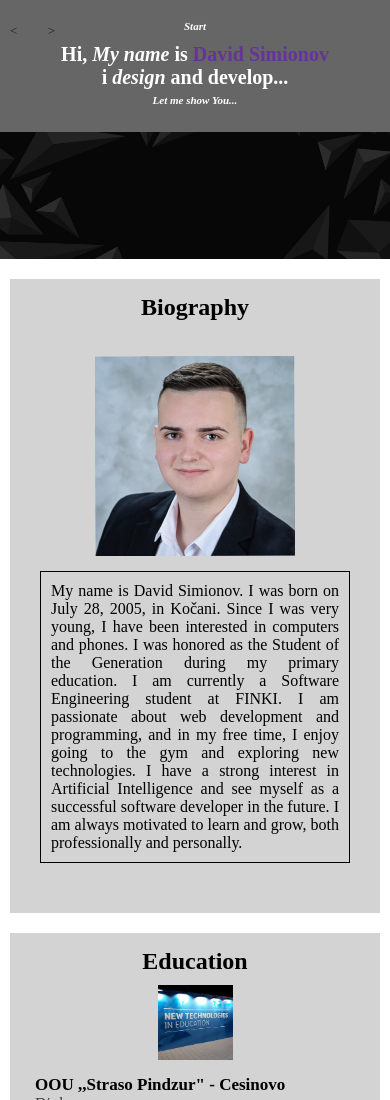
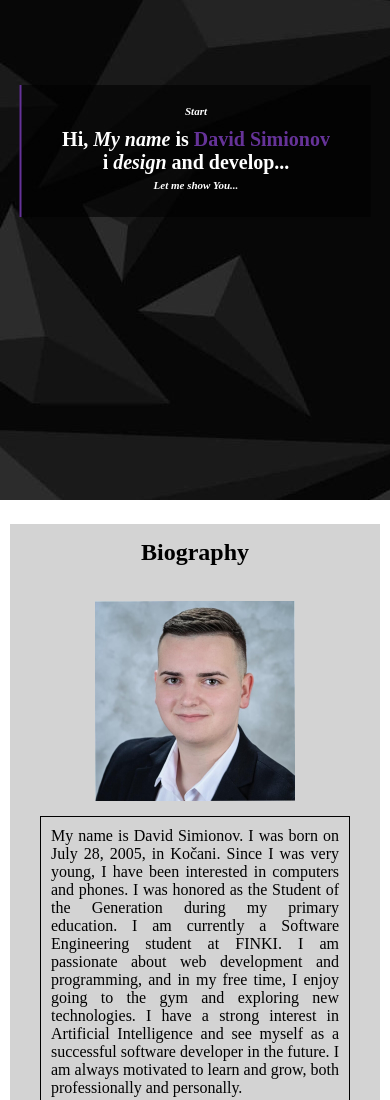
Before and after one commit to David-Simionov/Personal-WebSite, a plain HTML site: page index.html in a window 390 px wide. Shown: the top 1100 px of the page. Drawn offline with Linux system fonts and the light colour scheme.

Commit message:
Add files via upload

```diff
--- a/styles.css
+++ b/styles.css
@@ -142,25 +142,26 @@ footer p{
     }
 
     nav img {
-        width: 100%;
-        height: auto;
-        display: block;
+        z-index: 1;
+        position: relative;
     }
 
+
     nav h1 {
-        position: relative;
-        top: 0;
-        left: 0;
-        transform: none;
+        position: absolute;
+        top: 30%;
+        left: 50%;
+        transform: translate(-50%, -50%);
         font-size: 20px;
         color: white;
         text-align: center;
         padding: 15px 10px;
-        border-left: none;
-        background-color: rgba(0, 0, 0, 0.6);
-        width: 100%;
+        background-color: rgba(0, 0, 0, 0.6); /* полупровидна позадина */
+        width: 90%;
         box-sizing: border-box;
+        z-index: 2; /* важно: за да биде над сликата */
     }
+
 
 
     .gorelevo {
```
